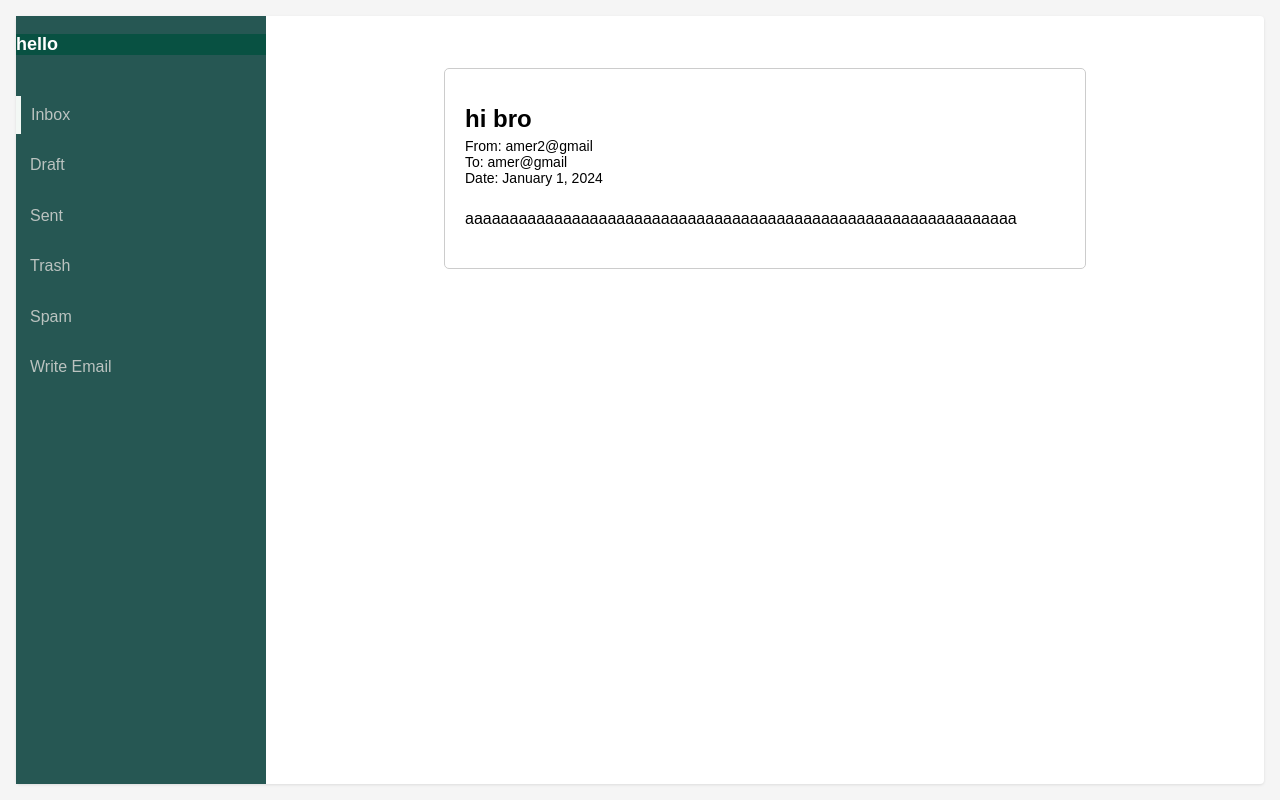
After one commit to AmerYassir/Simple-Email-Web-App, a Flask app: page /inbox/1 in a window 1280 px wide. The commit adds this page. Run offline with Flask 3, Linux system fonts and the light colour scheme; data comes from the database, SQL or seed files in the repository; both versions use the stored data as it was after the commit.

Commit message:
Implemented email display with sender, receiver, subject, and body details

```diff
--- a/data_access.py
+++ b/data_access.py
@@ -49,3 +49,18 @@ class DataAccess:
         except sqlite3.Error as e:
             print("Error accessing messages data from the database:", e)
             return []
+    def get_messages_by_msg_id(self, msg_id):
+        '''
+        open connection with the databse and retrive
+        message by id from messages table
+        and returns empty list if any error happens
+        '''
+        try:
+            with sqlite3.connect(self.db_name) as conn:
+                cursor = conn.cursor()
+                cursor.execute("SELECT * FROM messages WHERE message_id=?", (msg_id,))
+                message = cursor.fetchone()#get all recived messages
+                return message
+        except sqlite3.Error as e:
+            print("Error accessing messages data from the database:", e)
+            return None
--- a/main.py
+++ b/main.py
@@ -77,6 +77,15 @@ def login():
 def sign_in():
     return render_template('sign_in.html', data=None)
 
+@app.route('/inbox/<int:email_id>')
+def view_email(email_id):
+    print('hi im inide herer')
+    message_id,sender_id,reciveir_id,subject,body=data_getter.get_messages_by_msg_id(email_id)
+    sender_email=data_getter.get_user_by_id(sender_id)[3]
+    reciveir_email=data_getter.get_user_by_id(reciveir_id)[3]
+    email={'message_id':message_id,'sender_email':sender_email,
+          'reciveir_email':reciveir_email,'subject':subject,'body':body}
+    return render_template('email_body.html',email=email,user_info=session.get('user_info'))
 # Inbox route
 @app.route('/inbox')
 def inbox():
@@ -96,8 +105,12 @@ def inbox():
     print(user_id)
     print(user_info)
     messages = data_getter.get_messages_by_user_id(user_id)
+    email_covers=[]
+    for message_id,sender_id,_,subject,_ in messages:
+        sender_name=data_getter.get_user_by_id(sender_id)[1]
+        email_covers.append({'sender_name':sender_name,'subject':subject,'message_id':message_id})
     user_info = data_getter.get_user_by_id(user_id)
-    return render_template('inbox.html', messages=messages, user_info=user_info)
+    return render_template('inbox.html', email_covers=email_covers, user_info=user_info)
 
 # Draft route
 @app.route('/draft')
--- /dev/null
+++ b/static/email_body.css
@@ -0,0 +1,34 @@
+/* email_body.css */
+
+/* Style for the entire email body container */
+.email-body {
+    margin: 20px auto;
+    padding: 20px;
+    max-width: 600px;
+    border: 1px solid #ccc;
+    border-radius: 5px;
+    background-color: #fff;
+  }
+
+  /* Style for the email header section */
+  .email-header {
+    margin-bottom: 20px;
+  }
+
+  .email-header h1 {
+    font-size: 24px;
+    margin-bottom: 5px;
+  }
+
+  .email-header p {
+    font-size: 14px;
+    margin: 0;
+  }
+
+  /* Style for the email content section */
+  .email-content {
+    font-size: 16px;
+    line-height: 1.6;
+  }
+
+  /* Additional styles can be added as needed */
--- /dev/null
+++ b/templates/email_body.html
@@ -0,0 +1,23 @@
+{% extends 'base.html' %}
+
+{% block meta_data %}
+<link rel="stylesheet" href="{{ url_for('static', filename='email_body.css') }}">
+{% endblock %}
+
+{% block main_body %}
+<main>
+  <div class="email-body">
+    <div class="email-header">
+      <h1>{{email['subject']}}</h1>
+      <p>From: {{email['sender_email']}}</p>
+      <p>To: {{email['reciveir_email']}}</p>
+      <p>Date: January 1, 2024</p>
+
+    </div>
+    <div class="email-content">
+      <p>{{email['body']}}</p>
+
+    </div>
+  </div>
+</main>
+{% endblock %}
```
Also changed, not shown: templates/inbox.html (+4 -4 lines), email_app.db.
